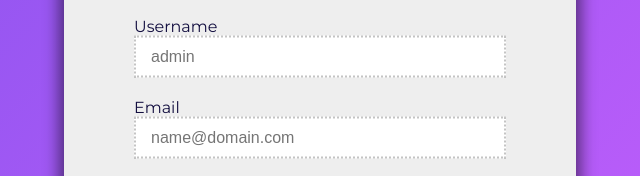
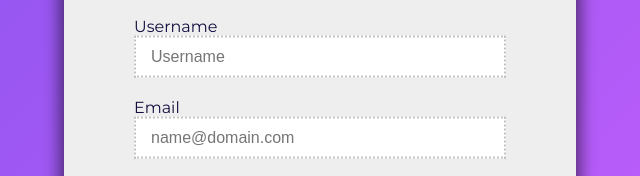
Before and after one commit to vladyslav-masokha/HomeWorks-Hillel-IT, a plain HTML site: page homework 14/index.html in a window 1280 px wide. Shown: the part 286-462 px from the top of the page, 320-960 px from the left. Drawn offline with Linux system fonts and the light colour scheme; a web font is replaced by a local one.

Commit message:
last updated

```diff
--- a/homework 14/index.html
+++ b/homework 14/index.html
@@ -32,7 +32,7 @@
 						autocomplete="off"
 						type="text"
 						name="username"
-						placeholder="admin"
+						placeholder="Username"
 					/>
 					<div id="username-error">Please enter your username</div>
 					<!-- ? Email -->
```
